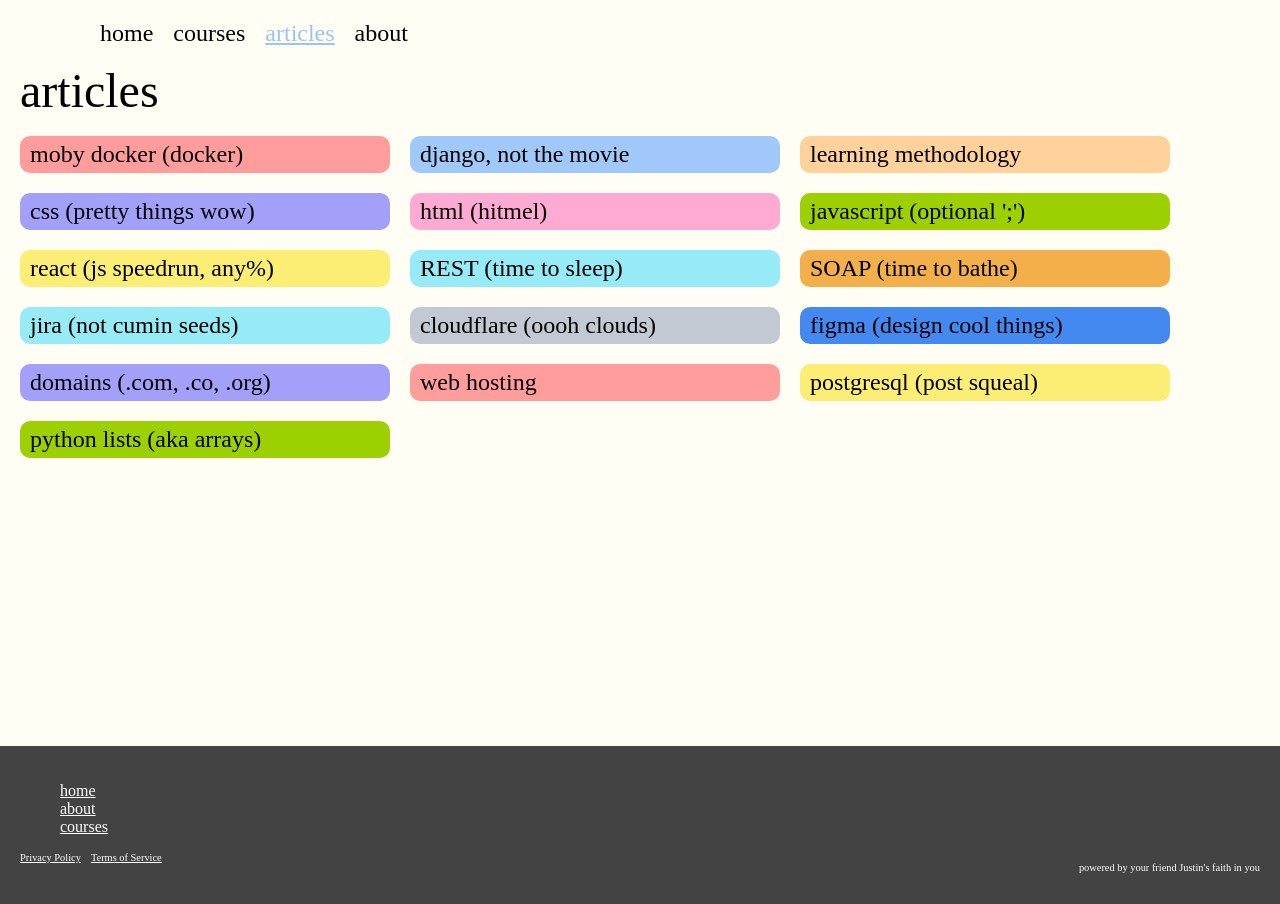
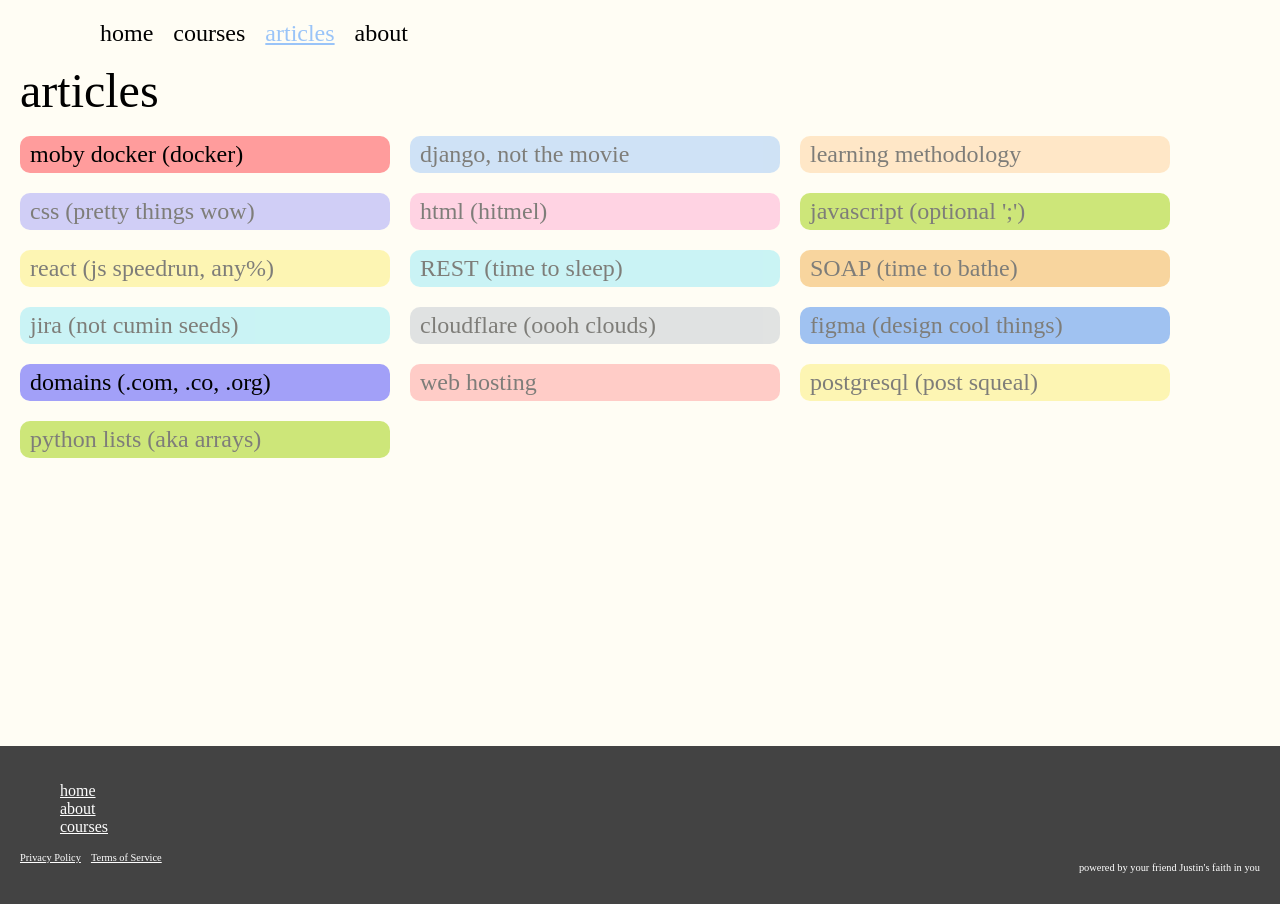
Before and after one commit to Domain-Force/frontline, a React (Create React App) app in the folder domain-force-front/: page /articles in a window 1280 px wide. Built offline with nearby package versions, Linux system fonts and the light colour scheme; a web font is replaced by a local one.

Commit message:
[ADD] Article Item Disabled if not available

```diff
--- a/domain-force-front/src/App.css
+++ b/domain-force-front/src/App.css
@@ -226,6 +226,61 @@
 	font-size: 1.5em;
 	max-width: 350px;
 	max-height: 40px;
+	position: relative;
+	overflow: hidden;
+}
+
+.coming-soon-ribbon {
+    position: absolute;
+    top: 0;
+    right: 0;
+    z-index: 1;
+    border-left: 80px solid transparent;
+    border-bottom: 80px solid #f00; /* Red color for the ribbon */
+    width: 0;
+    height: 0;
+    content: "";
+    display: block;
+    text-align: center;
+    transform: translate(65%, -50%) rotate(45deg); /* Adjust to tweak the position */
+}
+
+.coming-soon-text {
+    position: absolute;
+    top: 5px;
+    right: 5px;
+    color: #fff;
+    font-size: 0.75em;
+    font-weight: bold;
+    transform: rotate(45deg);
+    transform-origin: right top;
+    z-index: 2;
+}
+
+.article-item.disabled {
+    pointer-events: none; /* Makes the link unclickable */
+    opacity: 0.5; /* Dim the link to indicate it's inactive */
+}
+
+.coming-soon-tooltip {
+    visibility: hidden;
+    width: 120px;
+    background-color: black;
+    color: #fff;
+    text-align: center;
+    border-radius: 6px;
+    padding: 5px 0;
+    position: absolute;
+    z-index: 1;
+    top: -5px;
+    right: 105%; /* Adjust based on tooltip placement */
+    opacity: 0;
+    transition: opacity 0.3s;
+}
+
+.article-item:hover .coming-soon-tooltip {
+    visibility: visible;
+    opacity: 1;
 }
 
 .article-heading {
--- a/domain-force-front/src/components/ArticleItem.js
+++ b/domain-force-front/src/components/ArticleItem.js
@@ -1,11 +1,18 @@
 import React from 'react';
 import { NavLink } from 'react-router-dom';
 
-function ArticleItem({ path, name, color }) {
+function ArticleItem({ path, name, color, isComingSoon }) {
   return (
-	<NavLink className="article-item" to={`/articles/${path}`} style={{ backgroundColor: color }}>
-	  {name}
-	</NavLink>
+	  <NavLink
+      className={`article-item ${isComingSoon ? 'disabled' : ''}`}
+      to={isComingSoon ? '#' : `/articles/${path}`}
+      style={{ backgroundColor: color }}
+    >
+      {name}
+      {isComingSoon && (
+        <div className="coming-soon-tooltip">Coming Soon</div>
+      )}
+    </NavLink>
   );
 }
 
--- a/domain-force-front/src/pages/Articles.js
+++ b/domain-force-front/src/pages/Articles.js
@@ -8,21 +8,21 @@
 			<br/>
 			<div className="article-item-grid">
 				<ArticleItem path="docker" name="moby docker (docker)" color="#FF9C9C" />
-				<ArticleItem name="django, not the movie" color="#A0C8F8" />
-				<ArticleItem name="learning methodology" color="#FFD29C" />
-				<ArticleItem name="css (pretty things wow)" color="#A2A0F8" />
-				<ArticleItem name="html (hitmel)" color="#FFAAD3" />
-				<ArticleItem name="javascript (optional ';')" color="#9CD000" />
-				<ArticleItem name="react (js speedrun, any%)" color="#FCEE74" />
-				<ArticleItem name="REST (time to sleep)" color="#96EBF6" />
-				<ArticleItem name="SOAP (time to bathe)" color="#F2AF4A" />
-				<ArticleItem name="jira (not cumin seeds)" color="#96EBF6" />
-				<ArticleItem name="cloudflare (oooh clouds)" color="#C3C9D2" />
-				<ArticleItem name="figma (design cool things)" color="#4489F0" />
+				<ArticleItem name="django, not the movie" color="#A0C8F8" isComingSoon={true}/>
+				<ArticleItem name="learning methodology" color="#FFD29C" isComingSoon={true}/>
+				<ArticleItem name="css (pretty things wow)" color="#A2A0F8" isComingSoon={true}/>
+				<ArticleItem name="html (hitmel)" color="#FFAAD3" isComingSoon={true}/>
+				<ArticleItem name="javascript (optional ';')" color="#9CD000" isComingSoon={true}/>
+				<ArticleItem name="react (js speedrun, any%)" color="#FCEE74" isComingSoon={true}/>
+				<ArticleItem name="REST (time to sleep)" color="#96EBF6" isComingSoon={true}/>
+				<ArticleItem name="SOAP (time to bathe)" color="#F2AF4A" isComingSoon={true}/>
+				<ArticleItem name="jira (not cumin seeds)" color="#96EBF6" isComingSoon={true}/>
+				<ArticleItem name="cloudflare (oooh clouds)" color="#C3C9D2" isComingSoon={true}/>
+				<ArticleItem name="figma (design cool things)" color="#4489F0" isComingSoon={true}/>
 				<ArticleItem path="domains" name="domains (.com, .co, .org)" color="#A2A0F8" />
-				<ArticleItem name="web hosting" color="#FF9C9C" />
-				<ArticleItem name="postgresql (post squeal)" color="#FCEE74" />
-				<ArticleItem name="python lists (aka arrays)" color="#9CD000" />
+				<ArticleItem name="web hosting" color="#FF9C9C" isComingSoon={true}/>
+				<ArticleItem name="postgresql (post squeal)" color="#FCEE74" isComingSoon={true}/>
+				<ArticleItem name="python lists (aka arrays)" color="#9CD000" isComingSoon={true}/>
 			</div>
 		</div>
 	);
```
